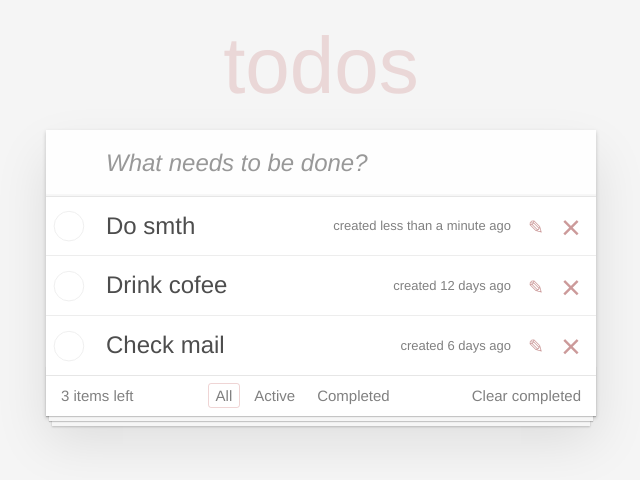
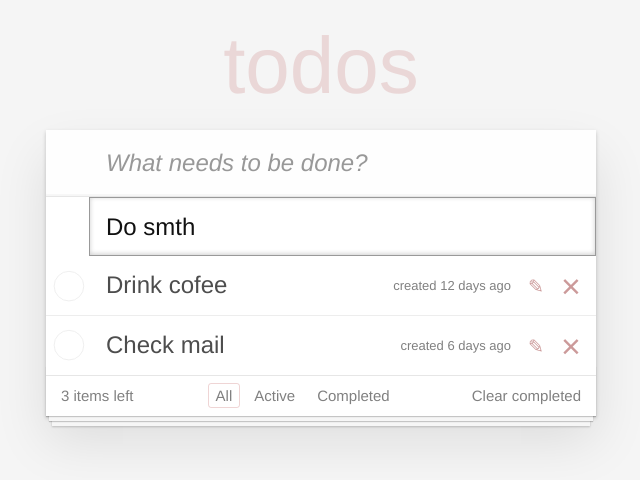
Before and after one commit to GiovanniMakarov/todoApp-react, a React (Create React App) app: page / in a window 1280 px wide. Both pictures are taken after a click on the button 855 px from the left and 227 px from the top of the page. Shown: the top 480 px of the page, without its empty margins (319-959 px from the left). Built offline with nearby package versions, Linux system fonts and the light colour scheme.

Commit message:
added task edit

```diff
--- a/src/components/app/App.js
+++ b/src/components/app/App.js
@@ -10,7 +10,7 @@ export default class App extends Component {
   maxID = 100;
 
   state = {
-    TodoData: [
+    todoData: [
       {
         id: 1,
         task: "Do smth",
@@ -40,22 +40,17 @@ export default class App extends Component {
   };
 
   onDoneClick = (id) => {
-    this.setState(({ TodoData }) => {
-      const idx = TodoData.findIndex((el) => el.id === id);
-      const newArray = [...TodoData];
-      newArray[idx].isComplete = !TodoData[idx].isComplete;
-
-      const oldItem = TodoData[idx];
-      const newItem = { ...oldItem, isComplete: !oldItem.isComplete };
-
-      return [...TodoData.slice(0, idx), newItem, ...TodoData.slice(idx + 1)];
+    this.setState(({ todoData }) => {
+      return {
+        todoData: this.toggleProperty(todoData, id, "isComplete"),
+      };
     });
   };
 
   onAddItem = (text) => {
     if (text.length < 1) return;
 
-    this.setState(({ TodoData }) => {
+    this.setState(({ todoData }) => {
       const newTask = {
         id: this.maxID++,
         task: text,
@@ -65,21 +60,44 @@ export default class App extends Component {
         isEditing: false,
       };
 
-      const newArray = [...TodoData, newTask];
+      const newArray = [...todoData, newTask];
 
       return {
-        TodoData: newArray,
+        todoData: newArray,
       };
     });
   };
 
   onDeleted = (id) => {
-    this.setState(({ TodoData }) => {
-      const idx = TodoData.findIndex((el) => el.id === id);
-      const newArray = [...TodoData.slice(0, idx), ...TodoData.slice(idx + 1)];
+    this.setState(({ todoData }) => {
+      const idx = todoData.findIndex((el) => el.id === id);
+      const newArray = [...todoData.slice(0, idx), ...todoData.slice(idx + 1)];
 
       return {
-        TodoData: newArray,
+        todoData: newArray,
+      };
+    });
+  };
+
+  onEditingFlagSet = (id) => {
+    this.setState(({ todoData }) => {
+      return {
+        todoData: this.toggleProperty(todoData, id, "isEditing"),
+      };
+    });
+  };
+
+  onEditingTask = (id, newText) => {
+    this.setState(({ todoData }) => {
+      const idx = todoData.findIndex((el) => el.id === id);
+
+      const oldItem = todoData[idx];
+      const newItem = { ...oldItem, task: newText };
+
+      const newArray = [...todoData.slice(0, idx), newItem, ...todoData.slice(idx + 1)];
+
+      return {
+        todoData: newArray,
       };
     });
   };
@@ -89,9 +107,9 @@ export default class App extends Component {
   };
 
   onClearCompleted = () => {
-    const { TodoData } = this.state;
+    const { todoData } = this.state;
 
-    const idForDeleting = TodoData.reduce((acc, cur) => {
+    const idForDeleting = todoData.reduce((acc, cur) => {
       if (cur.isComplete) {
         acc.push(cur.id);
       }
@@ -102,11 +120,11 @@ export default class App extends Component {
   };
 
   updateTimeFromCreation = () => {
-    const { TodoData } = this.state;
+    const { todoData } = this.state;
 
-    if (TodoData.length < 1) return;
+    if (todoData.length < 1) return;
 
-    const newArray = TodoData.map((todo) => {
+    const newArray = todoData.map((todo) => {
       const { creationDate } = todo;
       const timeFromCreation = formatDistanceToNow(creationDate);
       return {
@@ -116,9 +134,18 @@ export default class App extends Component {
     });
 
     this.setState(() => {
-      return { TodoData: newArray };
+      return { todoData: newArray };
     });
   };
+
+  toggleProperty(arr, id, propName) {
+    const idx = arr.findIndex((el) => el.id === id);
+
+    const oldItem = arr[idx];
+    const newItem = { ...oldItem, [propName]: !oldItem[propName] };
+
+    return [...arr.slice(0, idx), newItem, ...arr.slice(idx + 1)];
+  }
 
   filter(items, filter) {
     switch (filter) {
@@ -134,12 +161,12 @@ export default class App extends Component {
   }
 
   render() {
-    const { TodoData, filter } = this.state;
+    const { todoData, filter } = this.state;
 
-    const visibleTodos = this.filter(TodoData, filter);
+    const visibleTodos = this.filter(todoData, filter);
 
-    const doneCount = TodoData.filter((el) => el.isComplete).length;
-    const todoCount = TodoData.length - doneCount;
+    const doneCount = todoData.filter((el) => el.isComplete).length;
+    const todoCount = todoData.length - doneCount;
 
     setInterval(() => this.updateTimeFromCreation(), 1000);
 
@@ -147,7 +174,13 @@ export default class App extends Component {
       <section className="todoapp">
         <AppHeader onAddItem={this.onAddItem} />
         <section className="main">
-          <TaskList todos={visibleTodos} onComplete={this.onDoneClick} onDeleted={this.onDeleted} />
+          <TaskList
+            todos={visibleTodos}
+            onComplete={this.onDoneClick}
+            onDeleted={this.onDeleted}
+            onEditingFlagSet={this.onEditingFlagSet}
+            onEditingTask={this.onEditingTask}
+          />
           <AppFooter
             itemsLeft={todoCount}
             filter={filter}
--- a/src/components/new-task-form/NewTaskForm.js
+++ b/src/components/new-task-form/NewTaskForm.js
@@ -16,8 +16,10 @@ export default class NewTaskForm extends Component {
   };
 
   onInputChange = (event) => {
-    this.setState({
-      text: event.target.value,
+    this.setState(() => {
+      return {
+        text: event.target.value,
+      };
     });
   };
 
--- a/src/components/task-list/TaskList.js
+++ b/src/components/task-list/TaskList.js
@@ -8,15 +8,17 @@ export default class TaskList extends Component {
   static defaultProps = {
     onComplete: () => {},
     onDeleted: () => {},
+    onEditingFlagSet: () => {},
   };
 
   static propTypes = {
     onComplete: PropTypes.func,
     onDeleted: PropTypes.func,
+    onEditingFlagSet: PropTypes.func,
   };
 
   render() {
-    const { todos, onComplete, onDeleted } = this.props;
+    const { todos, onComplete, onDeleted, onEditingFlagSet, onEditingTask } = this.props;
 
     const elements = todos.map((item) => {
       const { id, isComplete, isEditing } = item;
@@ -32,7 +34,13 @@ export default class TaskList extends Component {
 
       return (
         <li key={id} className={action}>
-          <Task {...item} onComplete={() => onComplete(id)} onDeleted={() => onDeleted(id)} />
+          <Task
+            {...item}
+            onComplete={() => onComplete(id)}
+            onDeleted={() => onDeleted(id)}
+            onEditingFlagSet={() => onEditingFlagSet(id)}
+            onEditingTask={(text) => onEditingTask(id, text)}
+          />
         </li>
       );
     });
--- a/src/components/task/Task.js
+++ b/src/components/task/Task.js
@@ -7,6 +7,8 @@ export default class Task extends Component {
   static defaultProps = {
     onComplete: () => {},
     onDeleted: () => {},
+    onEditingFlagSet: () => {},
+    onEditingTask: () => {},
   };
 
   static propTypes = {
@@ -14,10 +16,38 @@ export default class Task extends Component {
     onDeleted: PropTypes.func,
     timeFromCreation: PropTypes.string.isRequired,
     task: PropTypes.string.isRequired,
+    onEditingFlagSet: PropTypes.func,
+    onEditingTask: PropTypes.func,
+  };
+
+  state = {
+    text: this.props.task,
+  };
+
+  onEditInputChange = (event) => {
+    this.setState({
+      text: event.target.value,
+    });
+  };
+
+  onSubmitEdit = (event) => {
+    event.preventDefault();
+
+    this.props.onEditingTask(this.state.text);
+    this.props.onEditingFlagSet();
+  };
+
+  onExit = (event) => {
+    if (event.code === "Escape") {
+      this.props.onEditingFlagSet();
+      this.setState({
+        text: this.props.task,
+      });
+    }
   };
 
   render() {
-    const { onComplete, onDeleted, timeFromCreation, task } = this.props;
+    const { onComplete, onDeleted, onEditingFlagSet, timeFromCreation, task } = this.props;
     const isChecked = this.props.isComplete;
 
     let textTimeFromCreation = `created ${timeFromCreation} ago`;
@@ -31,10 +61,21 @@ export default class Task extends Component {
             <span className="description">{task}</span>
             <span className="created">{textTimeFromCreation}</span>
           </label>
-          <button type="button" className="icon icon-edit" aria-label="edit-button" />
+          <button type="button" className="icon icon-edit" onClick={onEditingFlagSet} aria-label="edit-button" />
           <button type="button" className="icon icon-destroy" onClick={onDeleted} aria-label="delete-button" />
         </div>
-        {this.props.isEditing ? <input type="text" className="edit" value="Editing task" /> : null}
+        {this.props.isEditing && (
+          <form onSubmit={this.onSubmitEdit} onBlur={this.onSubmitEdit}>
+            <input
+              type="text"
+              className="edit"
+              value={this.state.text}
+              onChange={this.onEditInputChange}
+              onKeyDown={this.onExit}
+              autoFocus
+            />
+          </form>
+        )}
       </>
     );
   }
```
Also changed, not shown: .eslintrc.json.
